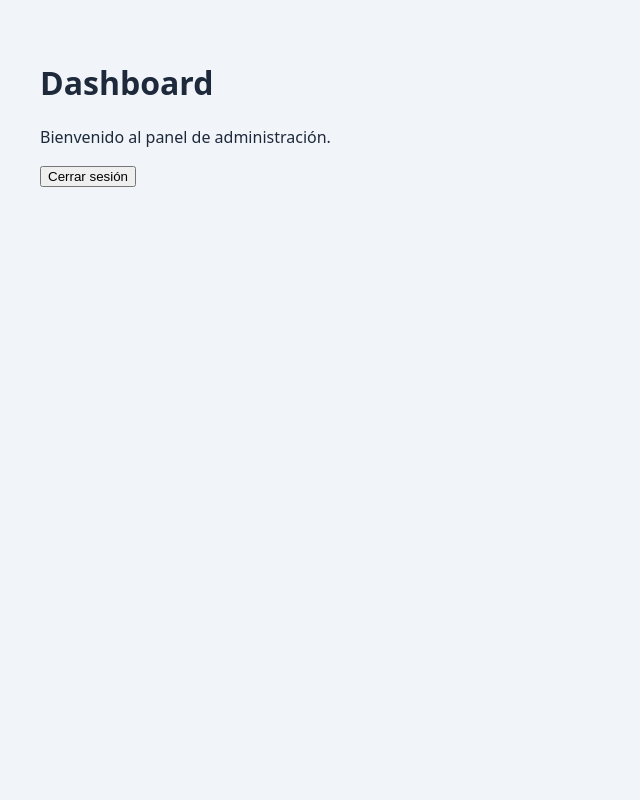
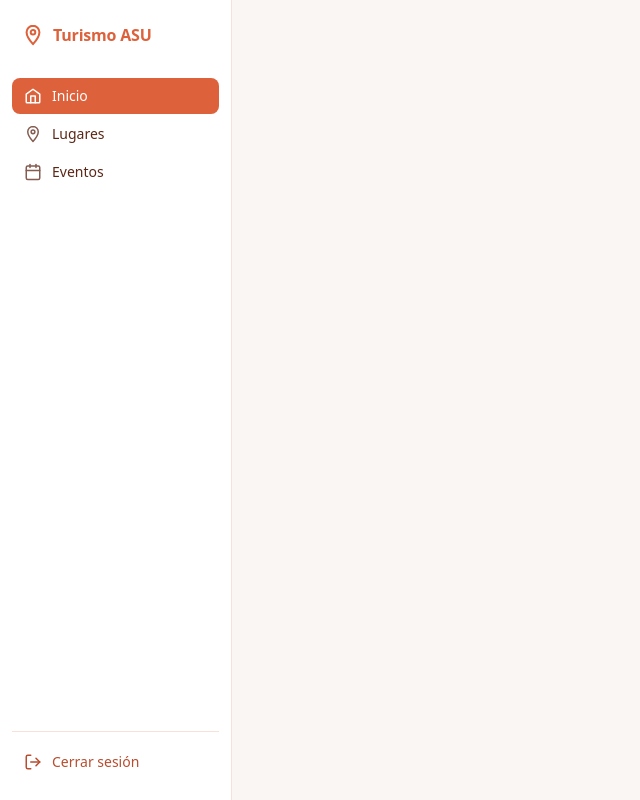
Before and after one commit to N1lzon/turismo-asu-admin, a React (Vite) app: page / in a window 1280 px wide. Shown: the whole page, without its empty margins (0-640 px from the left). Built offline with nearby package versions, Linux system fonts and the light colour scheme; no server answers; sample sign-in values are in the browser's storage.

Commit message:
feat: add sidebar layout and home page shell
Sidebar with nav items (Inicio, Lugares, Eventos), logout button, and
nested route layout using Outlet. Color scheme in shades of #DD613B.

```diff
--- a/src/App.jsx
+++ b/src/App.jsx
@@ -1,6 +1,7 @@
 import { BrowserRouter, Routes, Route, Navigate } from 'react-router-dom'
 import { AuthProvider } from './context/AuthContext'
 import ProtectedRoute from './components/ProtectedRoute'
+import AdminLayout from './layouts/AdminLayout'
 import LoginPage from './pages/LoginPage'
 import DashboardPage from './pages/DashboardPage'
 
@@ -11,13 +12,14 @@ export default function App() {
         <Routes>
           <Route path="/login" element={<LoginPage />} />
           <Route
-            path="/"
             element={
               <ProtectedRoute>
-                <DashboardPage />
+                <AdminLayout />
               </ProtectedRoute>
             }
-          />
+          >
+            <Route index element={<DashboardPage />} />
+          </Route>
           <Route path="*" element={<Navigate to="/" replace />} />
         </Routes>
       </BrowserRouter>
--- /dev/null
+++ b/src/layouts/AdminLayout.css
@@ -0,0 +1,127 @@
+:root {
+  --tc-50:  #FBF0EC;
+  --tc-100: #F7E1D8;
+  --tc-200: #F0C5B5;
+  --tc-500: #DD613B;
+  --tc-600: #C4522E;
+  --tc-700: #B84D2F;
+  --tc-900: #5C2616;
+}
+
+.admin-shell {
+  display: flex;
+  min-height: 100vh;
+  background: #FAF6F4;
+}
+
+/* ── Sidebar ─────────────────────────────── */
+
+.sidebar {
+  width: 232px;
+  flex-shrink: 0;
+  height: 100vh;
+  position: sticky;
+  top: 0;
+  background: #fff;
+  border-right: 1px solid var(--tc-100);
+  display: flex;
+  flex-direction: column;
+  padding: 20px 12px;
+  overflow-y: auto;
+}
+
+.sidebar-brand {
+  display: flex;
+  align-items: center;
+  gap: 9px;
+  font-size: 16px;
+  font-weight: 700;
+  color: var(--tc-500);
+  padding: 4px 10px 4px;
+  margin-bottom: 28px;
+  letter-spacing: -0.2px;
+}
+
+/* ── Nav items ───────────────────────────── */
+
+.nav-list {
+  list-style: none;
+  margin: 0;
+  padding: 0;
+  display: flex;
+  flex-direction: column;
+  gap: 2px;
+  flex: 1;
+}
+
+.nav-item {
+  display: flex;
+  align-items: center;
+  gap: 10px;
+  padding: 9px 12px;
+  border-radius: 8px;
+  font-size: 14px;
+  font-weight: 500;
+  color: var(--tc-900);
+  text-decoration: none;
+  transition: background 0.12s, color 0.12s;
+  line-height: 1;
+}
+
+.nav-item:hover {
+  background: var(--tc-50);
+  color: var(--tc-500);
+}
+
+.nav-item.active {
+  background: var(--tc-500);
+  color: #fff;
+}
+
+.nav-item svg {
+  flex-shrink: 0;
+  opacity: 0.75;
+}
+
+.nav-item.active svg,
+.nav-item:hover svg {
+  opacity: 1;
+}
+
+/* ── Sidebar footer / logout ─────────────── */
+
+.sidebar-footer {
+  padding-top: 12px;
+  border-top: 1px solid var(--tc-100);
+}
+
+.logout-btn {
+  display: flex;
+  align-items: center;
+  gap: 10px;
+  width: 100%;
+  padding: 9px 12px;
+  border-radius: 8px;
+  font-size: 14px;
+  font-weight: 500;
+  color: var(--tc-700);
+  background: none;
+  border: none;
+  cursor: pointer;
+  transition: background 0.12s;
+  font-family: inherit;
+  line-height: 1;
+}
+
+.logout-btn:hover {
+  background: var(--tc-50);
+}
+
+/* ── Main content ────────────────────────── */
+
+.main-content {
+  flex: 1;
+  padding: 32px;
+  overflow-y: auto;
+  min-width: 0;
+}
--- /dev/null
+++ b/src/layouts/AdminLayout.jsx
@@ -0,0 +1,93 @@
+import { NavLink, Outlet, useNavigate } from 'react-router-dom'
+import { useAuth } from '../context/AuthContext'
+import './AdminLayout.css'
+
+const navItems = [
+  {
+    to: '/',
+    end: true,
+    label: 'Inicio',
+    icon: (
+      <svg width="18" height="18" viewBox="0 0 24 24" fill="none" stroke="currentColor" strokeWidth="2" strokeLinecap="round" strokeLinejoin="round" aria-hidden="true">
+        <path d="M3 9.5L12 3l9 6.5V20a1 1 0 0 1-1 1H4a1 1 0 0 1-1-1V9.5z" />
+        <path d="M9 21V12h6v9" />
+      </svg>
+    ),
+  },
+  {
+    to: '/lugares',
+    label: 'Lugares',
+    icon: (
+      <svg width="18" height="18" viewBox="0 0 24 24" fill="none" stroke="currentColor" strokeWidth="2" strokeLinecap="round" strokeLinejoin="round" aria-hidden="true">
+        <path d="M12 2C8.13 2 5 5.13 5 9c0 5.25 7 13 7 13s7-7.75 7-13c0-3.87-3.13-7-7-7z" />
+        <circle cx="12" cy="9" r="2.5" />
+      </svg>
+    ),
+  },
+  {
+    to: '/eventos',
+    label: 'Eventos',
+    icon: (
+      <svg width="18" height="18" viewBox="0 0 24 24" fill="none" stroke="currentColor" strokeWidth="2" strokeLinecap="round" strokeLinejoin="round" aria-hidden="true">
+        <rect x="3" y="4" width="18" height="18" rx="2" />
+        <line x1="16" y1="2" x2="16" y2="6" />
+        <line x1="8" y1="2" x2="8" y2="6" />
+        <line x1="3" y1="10" x2="21" y2="10" />
+      </svg>
+    ),
+  },
+]
+
+export default function AdminLayout() {
+  const { logout } = useAuth()
+  const navigate = useNavigate()
+
+  function handleLogout() {
+    logout()
+    navigate('/login', { replace: true })
+  }
+
+  return (
+    <div className="admin-shell">
+      <nav className="sidebar">
+        <div className="sidebar-brand">
+          <svg width="22" height="22" viewBox="0 0 24 24" fill="none" stroke="currentColor" strokeWidth="2.2" strokeLinecap="round" strokeLinejoin="round" aria-hidden="true">
+            <path d="M12 2C8.13 2 5 5.13 5 9c0 5.25 7 13 7 13s7-7.75 7-13c0-3.87-3.13-7-7-7z" />
+            <circle cx="12" cy="9" r="2.5" />
+          </svg>
+          Turismo ASU
+        </div>
+
+        <ul className="nav-list">
+          {navItems.map(({ to, end, label, icon }) => (
+            <li key={to}>
+              <NavLink
+                to={to}
+                end={end}
+                className={({ isActive }) => `nav-item${isActive ? ' active' : ''}`}
+              >
+                {icon}
+                {label}
+              </NavLink>
+            </li>
+          ))}
+        </ul>
+
+        <div className="sidebar-footer">
+          <button className="logout-btn" onClick={handleLogout}>
+            <svg width="18" height="18" viewBox="0 0 24 24" fill="none" stroke="currentColor" strokeWidth="2" strokeLinecap="round" strokeLinejoin="round" aria-hidden="true">
+              <path d="M9 21H5a2 2 0 0 1-2-2V5a2 2 0 0 1 2-2h4" />
+              <polyline points="16 17 21 12 16 7" />
+              <line x1="21" y1="12" x2="9" y2="12" />
+            </svg>
+            Cerrar sesión
+          </button>
+        </div>
+      </nav>
+
+      <main className="main-content">
+        <Outlet />
+      </main>
+    </div>
+  )
+}
--- a/src/pages/DashboardPage.jsx
+++ b/src/pages/DashboardPage.jsx
@@ -1,20 +1,3 @@
-import { useAuth } from '../context/AuthContext'
-import { useNavigate } from 'react-router-dom'
-
 export default function DashboardPage() {
-  const { logout } = useAuth()
-  const navigate = useNavigate()
-
-  function handleLogout() {
-    logout()
-    navigate('/login', { replace: true })
-  }
-
-  return (
-    <div style={{ padding: '40px', fontFamily: 'system-ui, sans-serif' }}>
-      <h1>Dashboard</h1>
-      <p>Bienvenido al panel de administración.</p>
-      <button onClick={handleLogout}>Cerrar sesión</button>
-    </div>
-  )
+  return null
 }
```
